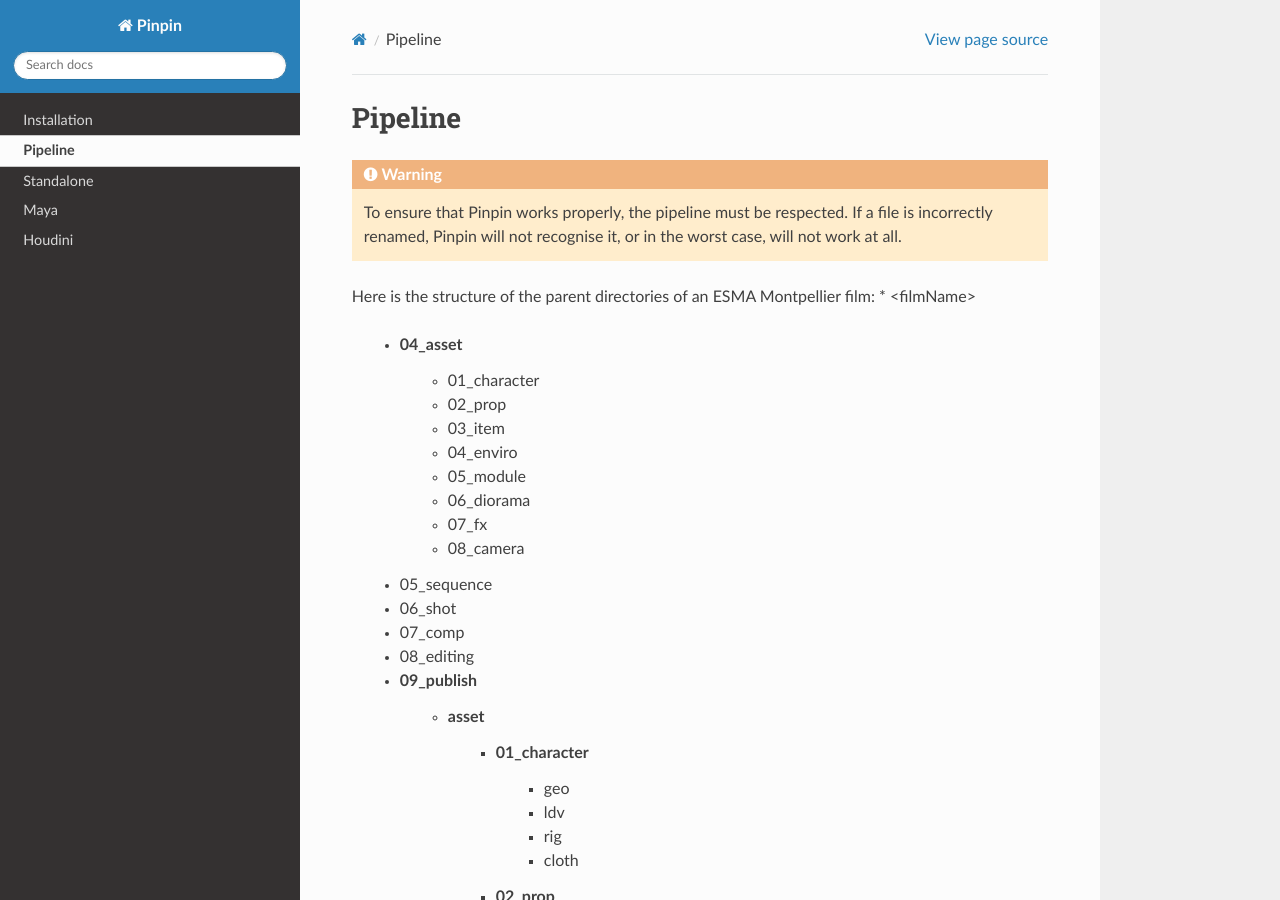
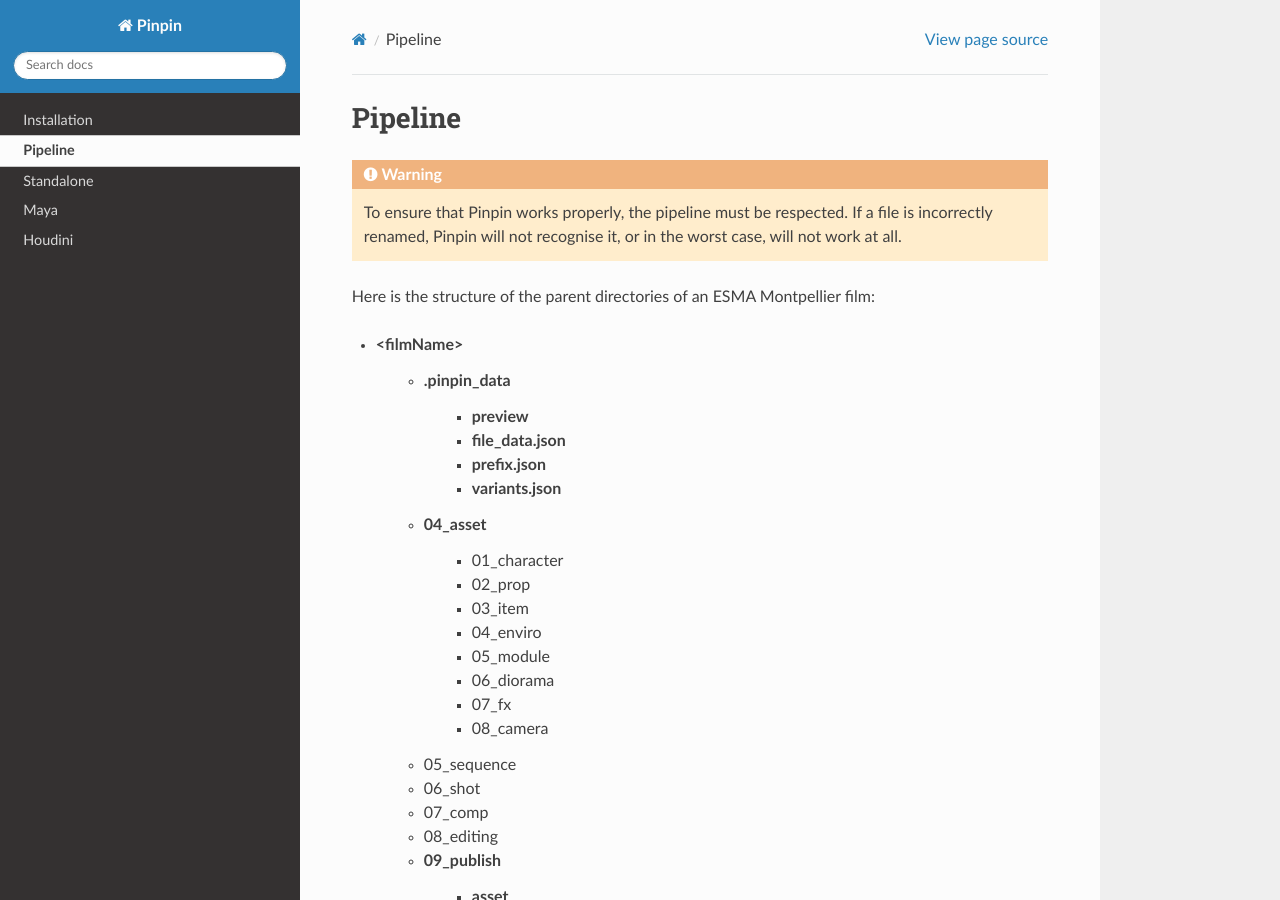
Before and after one commit to DavidDelaunay43/Pinpin, a Sphinx documentation site: the page built from documentation/source/pipeline.rst, in a window 1280 px wide and 900 px high. Built offline with Sphinx 7.4.7 and the Read the Docs theme 2.0.0, drawn with Linux system fonts in a browser that asks for light colours.

Commit message:
update doc

```diff
--- a/documentation/source/pipeline.rst
+++ b/documentation/source/pipeline.rst
@@ -6,7 +6,13 @@
     To ensure that Pinpin works properly, the pipeline must be respected. If a file is incorrectly renamed, Pinpin will not recognise it, or in the worst case, will not work at all.
 
 Here is the structure of the parent directories of an ESMA Montpellier film:
+
 * <filmName>
+    * **.pinpin_data**
+        * **preview**
+        * **file_data.json**
+        * **prefix.json**
+        * **variants.json**
     * 04_asset
         * 01_character
         * 02_prop
```
